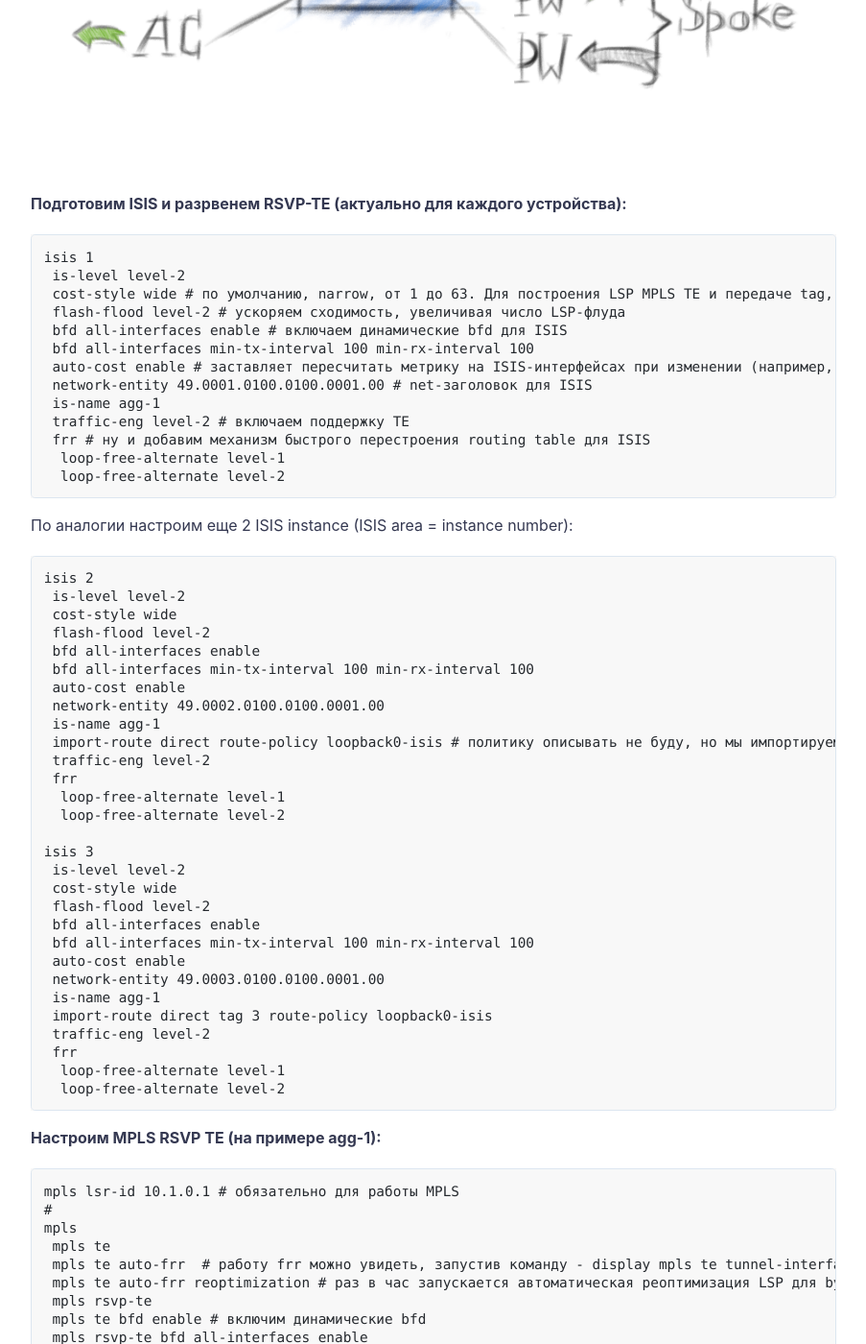
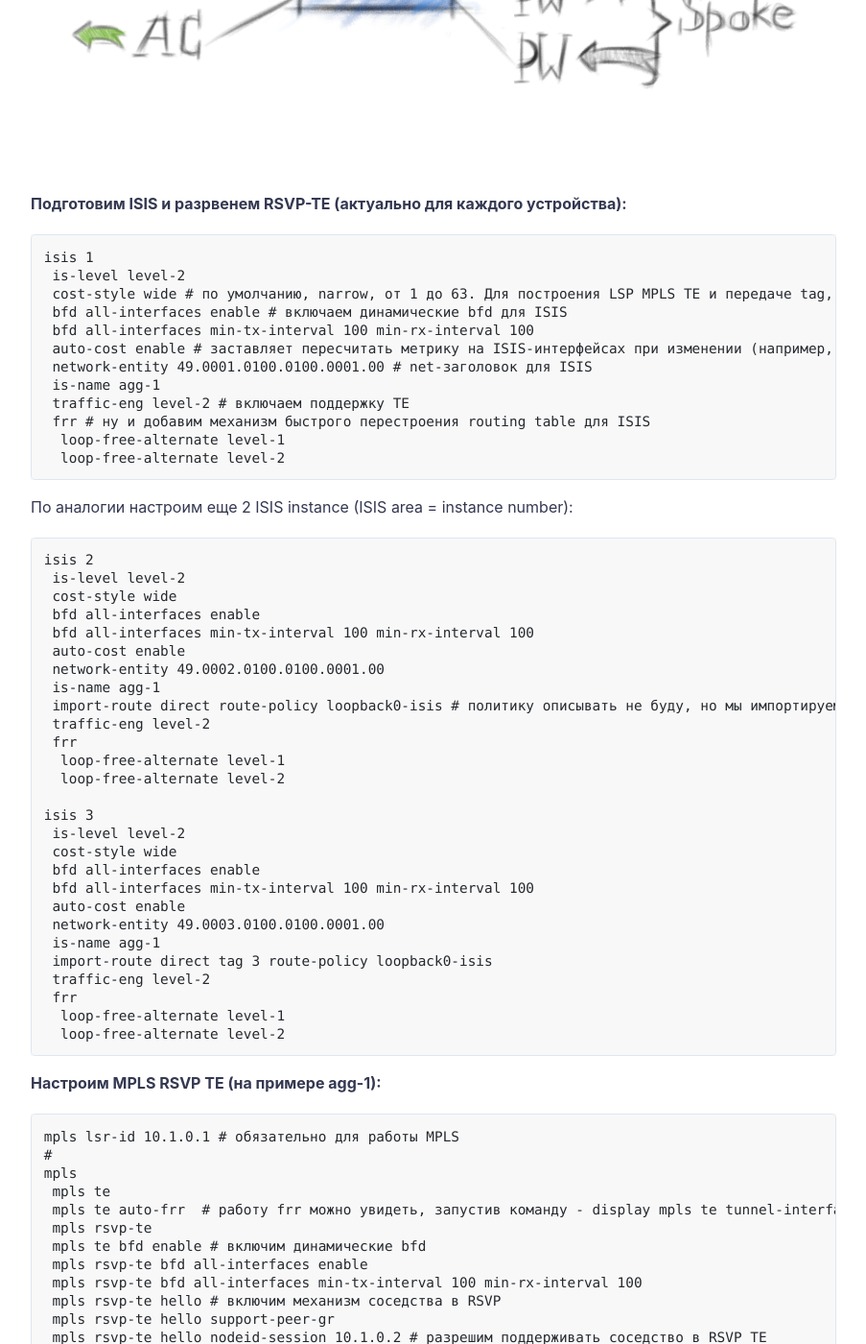
Before and after one commit to netdotwork/netdotwork.github.io, a Jekyll site: the page built from _posts/2019-12-29-vpls-huawei.md, in a window 1280 px wide and 1400 px high, scrolled down 4261 px. Shown: the whole window at 96% size, without its empty margins (188-1091 px from the left). Built offline with Jekyll 4.4.1, drawn with Linux system fonts in a browser that asks for light colours; comment, search, counter and statistics services are not loaded; some of the changed text lies outside the part shown.

Commit message:
Update 2019-12-29-vpls-huawei.md

```diff
--- a/_posts/2019-12-29-vpls-huawei.md
+++ b/_posts/2019-12-29-vpls-huawei.md
@@ -54,7 +54,6 @@ NE40E, NE5000E, NE9000, CE, CX, USG6000V.
 isis 1
  is-level level-2
  cost-style wide # по умолчанию, narrow, от 1 до 63. Для построения LSP MPLS TE и передаче tag, нужно переключиться на wide
- flash-flood level-2 # ускоряем сходимость, увеличивая число LSP-флуда
  bfd all-interfaces enable # включаем динамические bfd для ISIS
  bfd all-interfaces min-tx-interval 100 min-rx-interval 100
  auto-cost enable # заставляет пересчитать метрику на ISIS-интерфейсах при изменении (например, с narrow на wide)
@@ -72,7 +71,6 @@ isis 1
 isis 2
  is-level level-2
  cost-style wide
- flash-flood level-2
  bfd all-interfaces enable
  bfd all-interfaces min-tx-interval 100 min-rx-interval 100
  auto-cost enable
@@ -87,7 +85,6 @@ isis 2
 isis 3
  is-level level-2
  cost-style wide
- flash-flood level-2
  bfd all-interfaces enable
  bfd all-interfaces min-tx-interval 100 min-rx-interval 100
  auto-cost enable
@@ -108,7 +105,6 @@ mpls lsr-id 10.1.0.1 # обязательно для работы MPLS
 mpls
  mpls te
  mpls te auto-frr  # работу frr можно увидеть, запустив команду - display mpls te tunnel-interface auto-bypass-tunnel
- mpls te auto-frr reoptimization # раз в час запускается автоматическая реоптимизация LSP для bypass-туннелей. Работает в комплекте с mpls te auto-frr
  mpls rsvp-te
  mpls te bfd enable # включим динамические bfd
  mpls rsvp-te bfd all-interfaces enable
```
Also changed, not shown: other parts of _posts/2019-12-29-vpls-huawei.md (+0 -1 lines).
